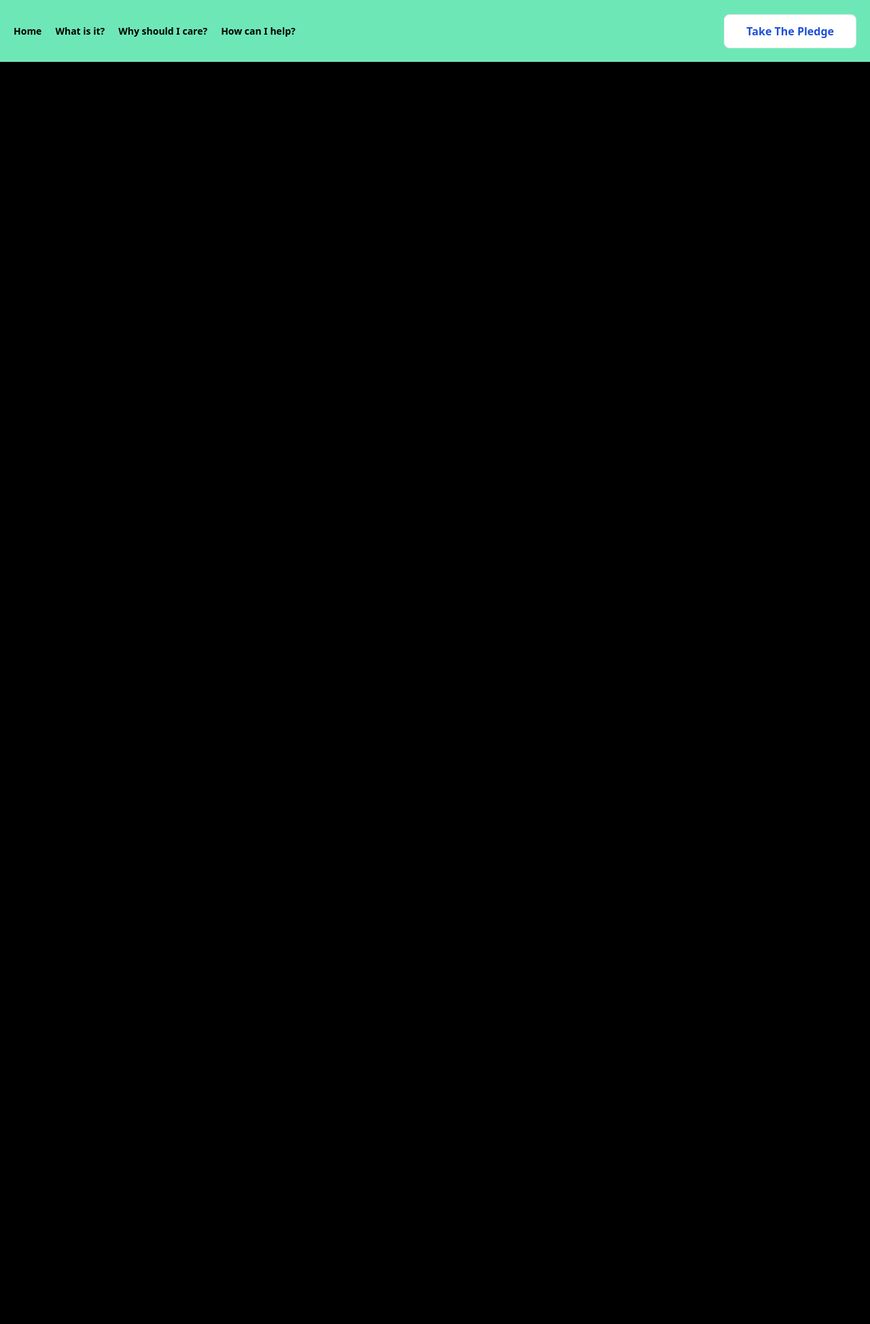
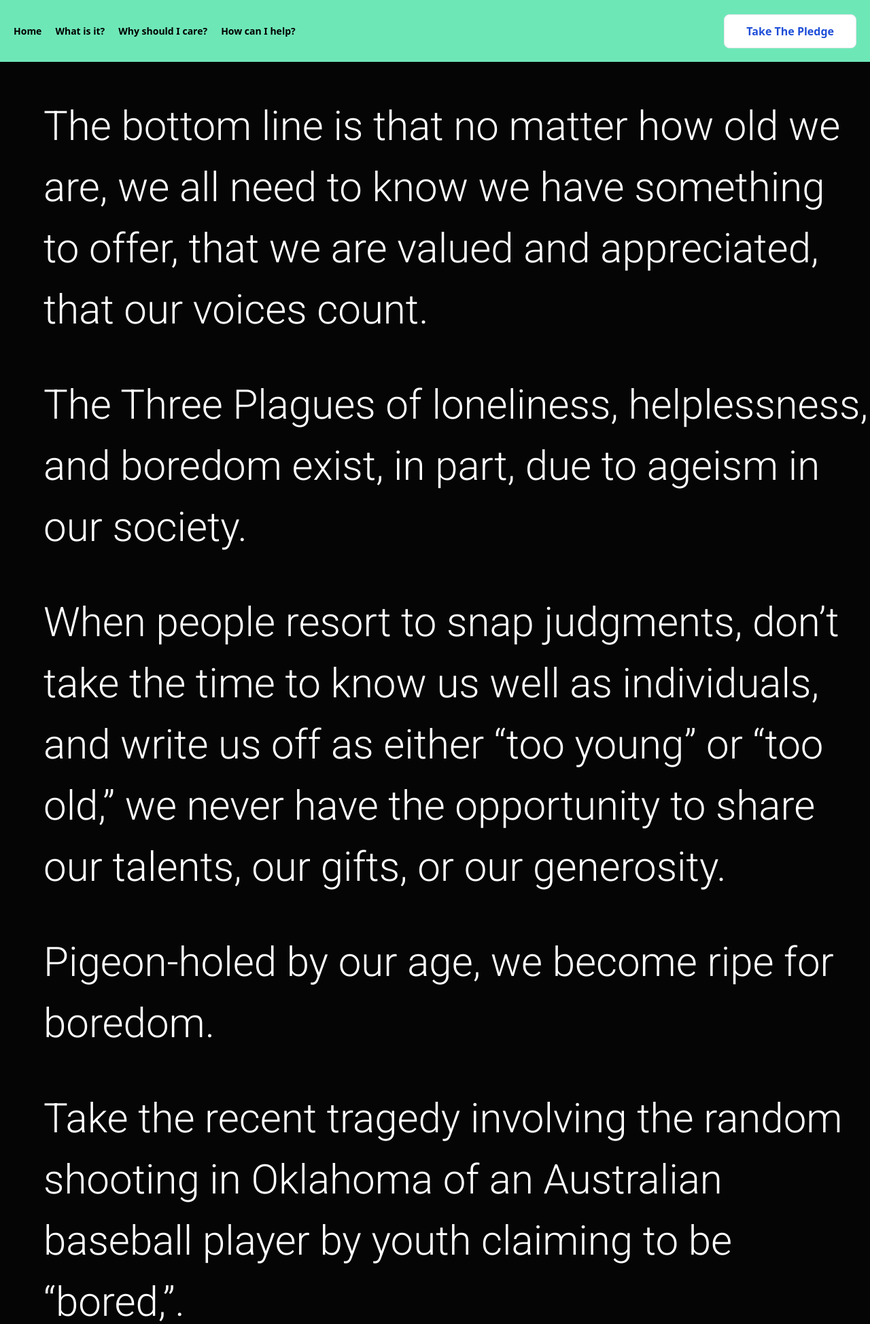
Before and after one commit to Atharv-Attri/Compsci-site, a Flask app: page /why-care in a window 1280 px wide. Shown: the top 1948 px of the page at 68% size. Before the commit the page ends 91 px from the top, so only its background shows below. Run offline with Flask 2, Linux system fonts and the light colour scheme.

Commit message:
figured jinja out

```diff
--- a/app.py
+++ b/app.py
@@ -1,13 +1,11 @@
-from flask_assets import Environment, Bundle
-
 from flask import Flask, flash, jsonify, redirect, render_template, request, session
 from flask_session import Session
 from tempfile import mkdtemp
 from werkzeug.exceptions import default_exceptions, HTTPException, InternalServerError
 from werkzeug.security import check_password_hash, generate_password_hash
-import subprocess
 
 import email
+import text
 # Configure application
 app = Flask(__name__)
 
@@ -33,12 +31,6 @@ app.config["SESSION_PERMANENT"] = False
 app.config["SESSION_TYPE"] = "filesystem"
 Session(app)
 
-assets = Environment()
-assets.init_app(app)
-
-css = Bundle('src/css/*.css', filters='postcss', output='dist/css/main.css')
-assets.register('css', css)
-
 
 @app.route("/")
 def home():
@@ -52,7 +44,8 @@ def what():
 
 @app.route("/why-care")
 def why():
-    return render_template("why.html")
+    info = text.why_text()
+    return render_template("why.html", source=info["source"], text=info["text"])
 
 
 @app.route("/how-help")
@@ -60,7 +53,7 @@ def how():
     return render_template("why.html")
 
 
-@app.route("/pledge",methods=["GET","POST"])
+@app.route("/pledge", methods=["GET", "POST"])
 def pledge():
     if request.method == "GET":
         return render_template("pledge.html")
--- a/templates/index.html
+++ b/templates/index.html
@@ -3,8 +3,6 @@
 {% block title %}Home{% endblock %}
 
 {% block main %}
-
-<body class="main" style="background-color: rgb(0, 0, 0);">
   <div class="topnav" id="header">
 
   </div>
--- a/templates/why.html
+++ b/templates/why.html
@@ -4,4 +4,20 @@
 
 {% block main %}
 
+{% for i in text %}
+<section class="text1" style="background-color: rgb(5, 5, 5); padding-top: 50px; padding-left:5%;">
+    <h3 style="font-family: 'Roboto', sans-serif; font-size: 60px;color:white;">{{ i }}</h1>
+  </section>
+
+{% endfor %}
+<section class="text1" style="background-color: rgb(5, 5, 5); padding-top: 50px; padding-left:5%;">
+    <h1 style="font-family: 'Roboto', sans-serif; font-size: 60px;color:white; background:
+    -webkit-linear-gradient(10deg,#3494E6,#EC6EAD,#FFF);
+  -webkit-background-clip: text;
+  -webkit-text-fill-color: transparent;"><a href={{ source }}>Go To Source</a></h1>
+  </section>
+
+<script src="https://code.jquery.com/jquery-3.5.1.min.js">
+</script>
+<script src="./static/fadein.js"> </script>
 {% endblock %}
--- /dev/null
+++ b/text.py
@@ -0,0 +1,15 @@
+
+
+def why_text() -> dict:
+    list_text = []
+    text = "The bottom line is that no matter how old we are, we all need to know we have something to offer, that we are valued and appreciated, that our voices count. The Three Plagues of loneliness, helplessness, and boredom exist, in part, due to ageism in our society. When people resort to snap judgments, don’t take the time to know us well as individuals, and write us off as either “too young” or “too old,” we never have the opportunity to share our talents, our gifts, or our generosity. Pigeon-holed by our age, we become ripe for boredom. Take the recent tragedy involving the random shooting in Oklahoma of an Australian baseball player by youth claiming to be “bored,”. While an extreme example, it’s a painful reminder that the Three Plagues, gone unchecked, are indeed deadly. When youth aren’t invited to give back, or to contribute somehow, some way, they are going to give up… just like an Elder, who gives up talking, walking, or eating in an impersonal care environment."
+    tmp = ""
+    for i in text:
+        if i == ".":
+            tmp += i
+            list_text.append(tmp)
+            tmp = ""
+        else:
+            tmp += i
+    source = "https://changingaging.org/culture-change/ageism-not-just-for-grown-ups/"
+    return {"text": list_text, "source": source}
```
Also changed, not shown: email.py (+10 -8 lines), templates/what.html (+16 -0 lines).
